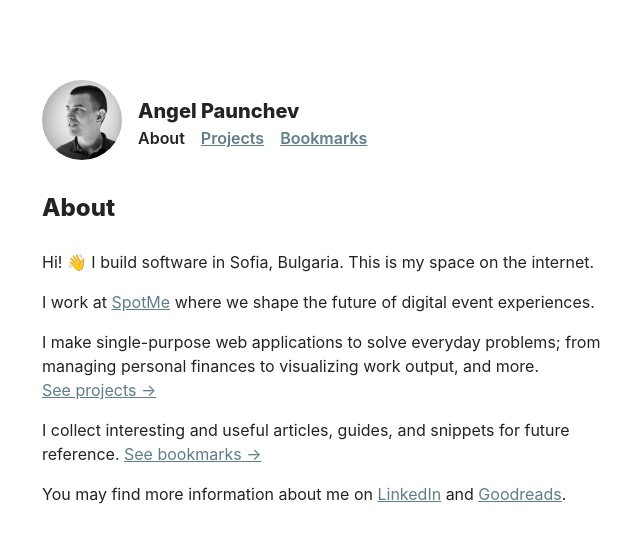
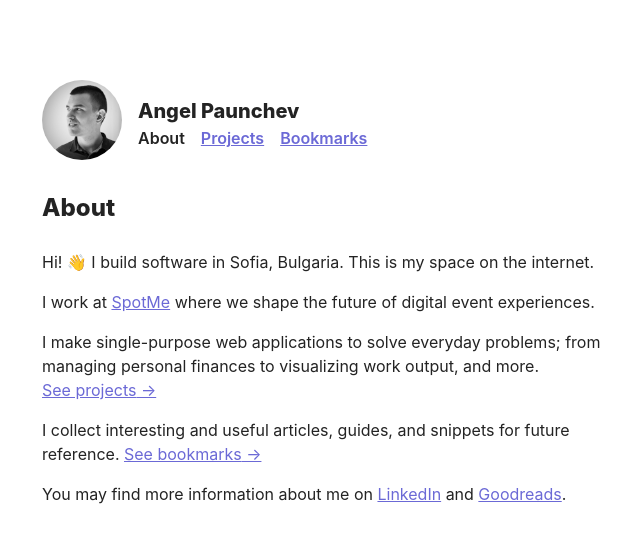
Before and after one commit to apaunchev/paunchev.com, a Next.js app: page / in a window 1280 px wide. Shown: the top 542 px of the page, without its empty margins (38-678 px from the left). Built offline with nearby package versions, Linux system fonts and the light colour scheme.

Commit message:
update secondary color

```diff
--- a/styles.css
+++ b/styles.css
@@ -2,7 +2,7 @@
   --background-color: #fff;
   --border-color: #ddd;
   --font-color-primary: #232323;
-  --font-color-secondary: #607d8b;
+  --font-color-secondary: #6b69d6;
 }
 
 @media (prefers-color-scheme: dark) {
@@ -10,7 +10,7 @@
     --background-color: #000205;
     --border-color: #cacaca;
     --font-color-primary: #f6f6f6;
-    --font-color-secondary: #bcbec2;
+    --font-color-secondary: #6b69d6;
   }
 }
 
```
